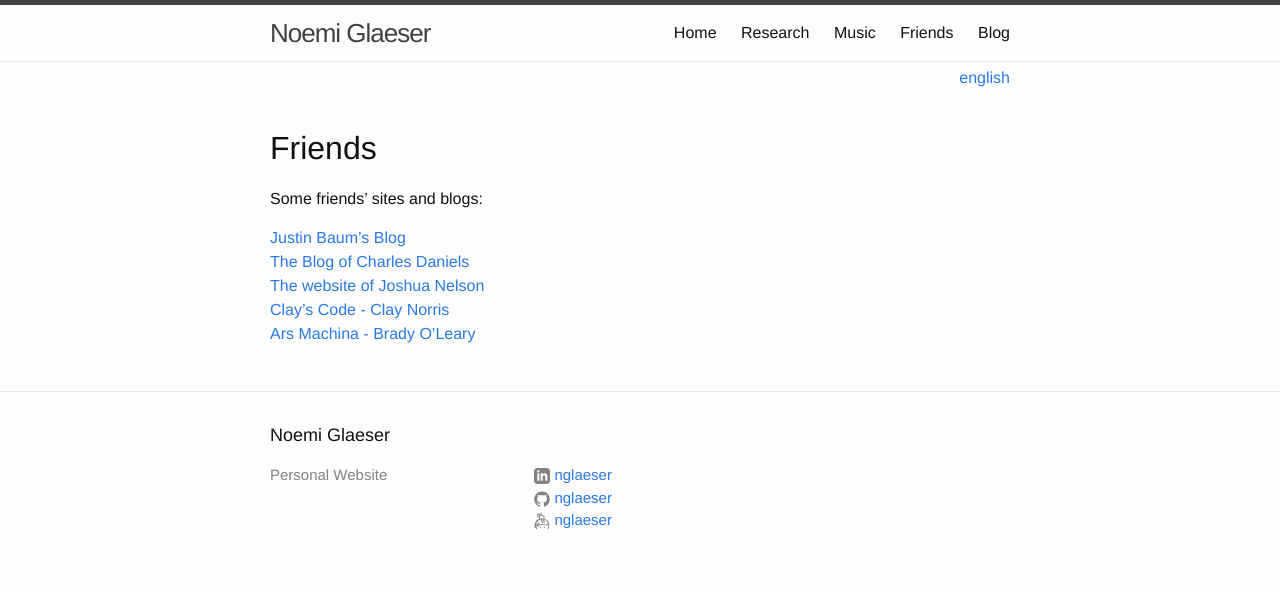
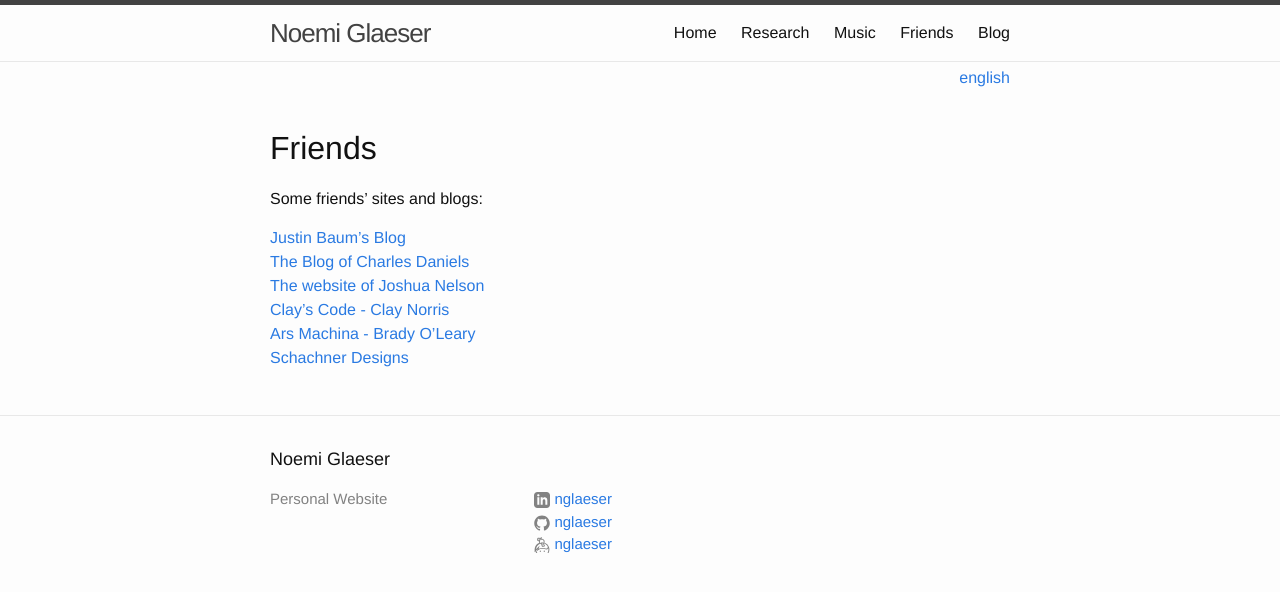
Before and after one commit to nglaeser/minima-site, a Jekyll site: the page built from friends.md, in a window 1280 px wide. Shown: the top 592 px of the page. Built offline with Jekyll 4.4.1, drawn with Linux system fonts in a browser that asks for light colours.

Commit message:
add Trevor's site to friends page

```diff
--- a/friends.md
+++ b/friends.md
@@ -15,3 +15,4 @@ Some friends' sites and blogs:
 [The website of Joshua Nelson](https://jyn514.github.io/)
 [Clay's Code - Clay Norris](https://www.clayscode.com/)
 [Ars Machina - Brady O'Leary](http://arsmachina.net/)
+[Schachner Designs](https://www.schachnerdesigns.com/)
```
